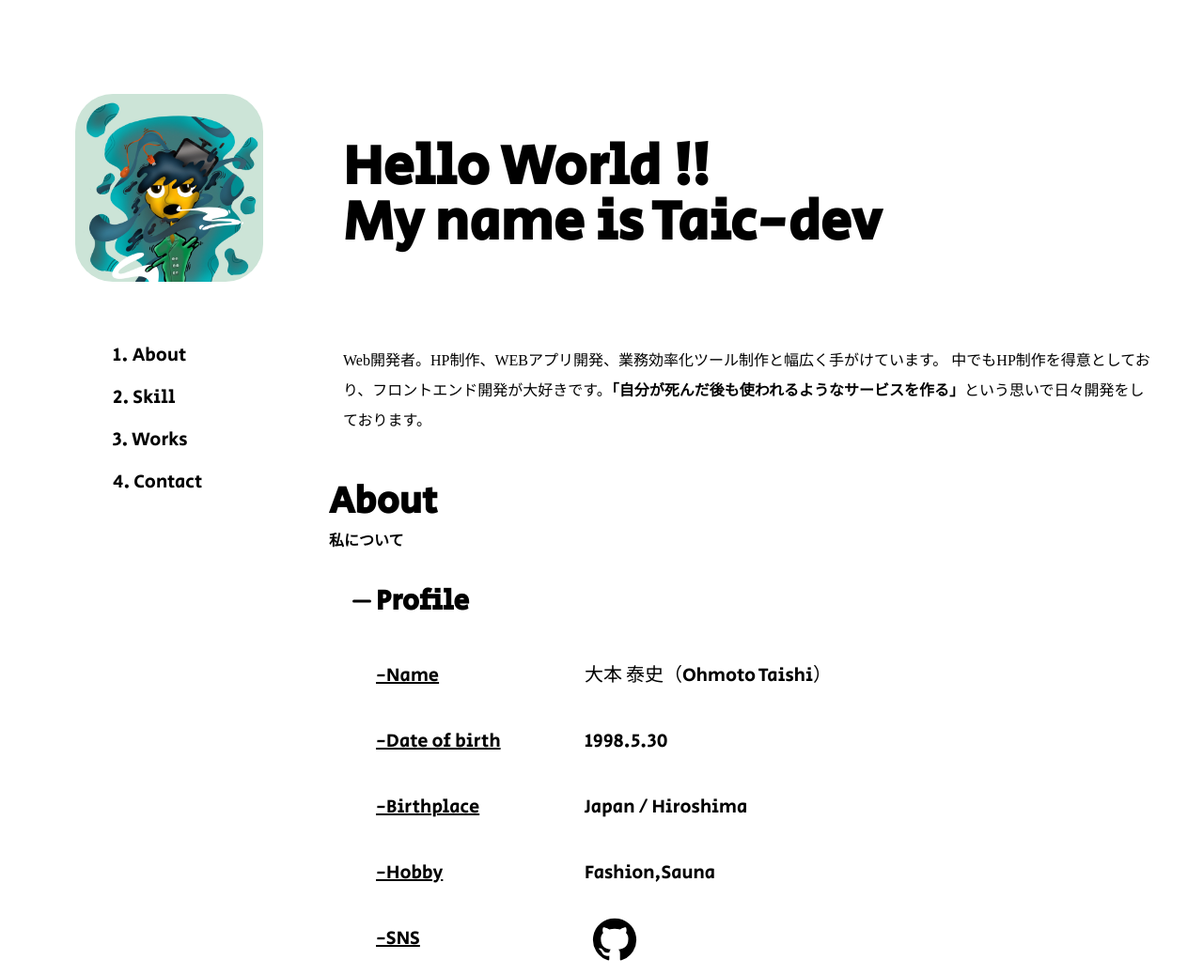
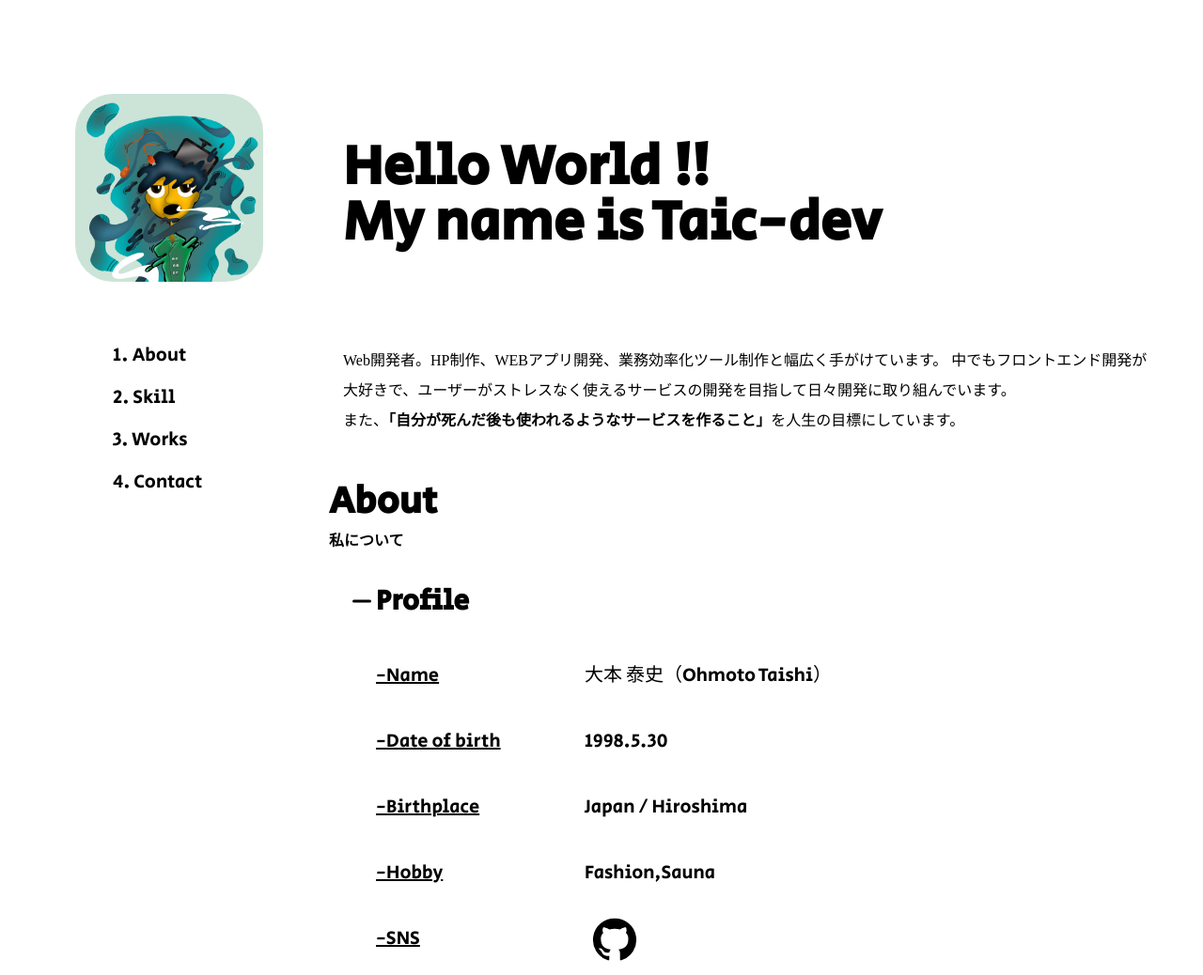
Before and after one commit to taic-dev/myPortfolio, a Gatsby site: page / in a window 1280 px wide. Shown: the top 1038 px of the page at 94% size. Built offline with nearby package versions, Linux system fonts and the light colour scheme; Gatsby itself is replaced by a stand-in of ours.

Commit message:
文言修正

```diff
--- a/src/components/templates/fv.js
+++ b/src/components/templates/fv.js
@@ -14,9 +14,8 @@ const Fv = () => {
       </div>
       <p className={Styles.fv__text}>
         Web開発者。HP制作、WEBアプリ開発、業務効率化ツール制作と幅広く手がけています。
-        中でもHP制作を得意としており、フロントエンド開発が大好きです。
-        <b>「自分が死んだ後も使われるようなサービスを作る」</b>
-        という思いで日々開発をしております。
+        中でもフロントエンド開発が大好きで、ユーザーがストレスなく使えるサービスの開発を目指して日々開発に取り組んでいます。<br />
+        また、<b>「自分が死んだ後も使われるようなサービスを作ること」</b>を人生の目標にしています。
       </p>
     </section>
   );
```
